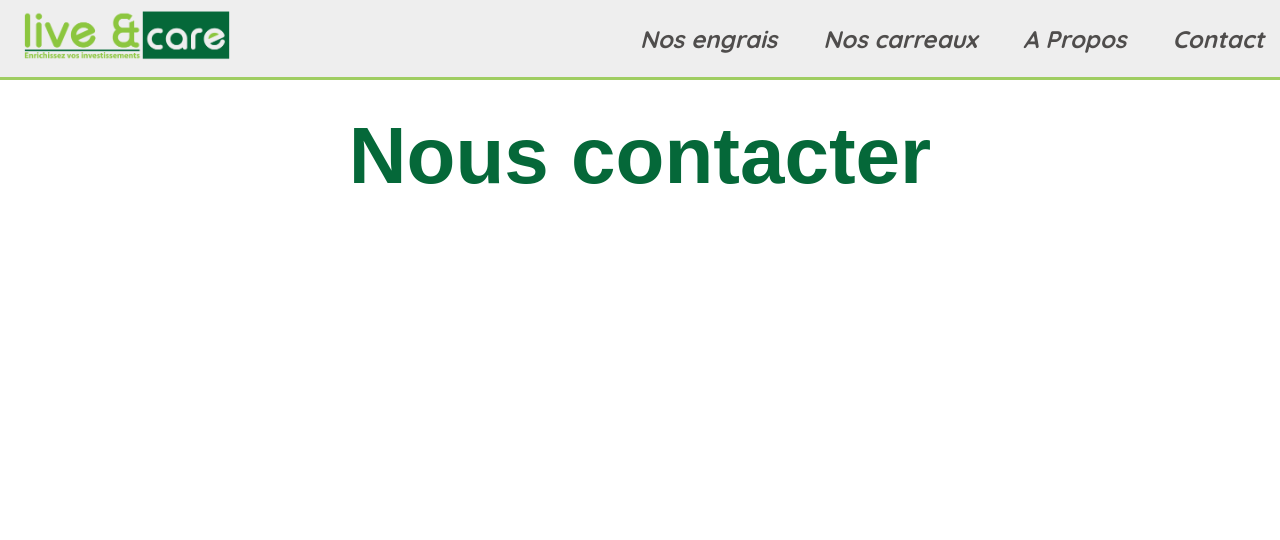
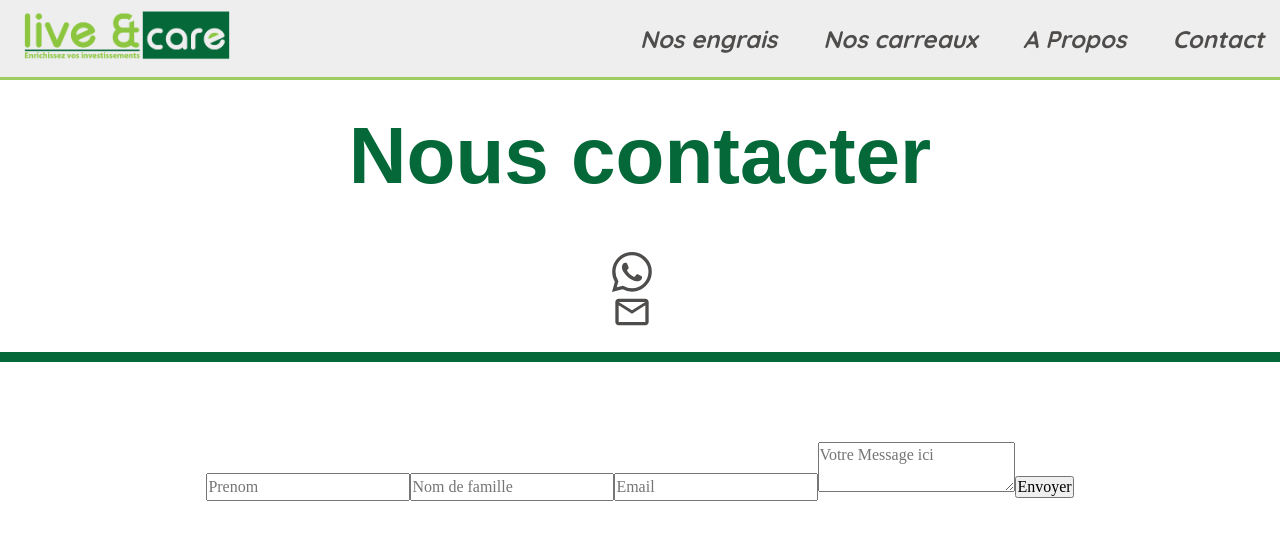
Before and after one commit to OlidaKelly/site_carreaux_frontend, a React (Create React App) app: page /contact in a window 1280 px wide. Shown: the top 540 px of the page. Built offline with nearby package versions, Linux system fonts and the light colour scheme; no server answers; a web font is replaced by a local one.

Commit message:
creation of the form and contact page in progress

```diff
--- /dev/null
+++ b/src/components/Form/Form.css
@@ -0,0 +1,16 @@
+.Contact {
+  padding: 5vh;
+  padding-top: 10vh;
+  display:flex;
+  flex-direction: column;
+  justify-content:center;
+  align-items: center;
+}
+
+.Contact .infos {
+  height: 30vh;
+  display:flex;
+  flex-direction: column;
+  justify-content: center;
+  align-items: center;
+}
--- /dev/null
+++ b/src/components/Form/Form.jsx
@@ -0,0 +1,63 @@
+import { useState } from 'react';
+import axios from 'axios';
+import './Form.css';
+
+
+const Form = () => {
+  const [message, setMessage] = useState('');
+  const [email, setEmail] = useState('');
+  const [firstname, setFirstname] = useState('');
+  const [lastname, setLastname] = useState('');
+
+  const handleSubmit = (e) => {
+    e.preventDefault();
+
+    if (message !== '' && email !== '' && firstname !== '' && lastname !== '') {
+      axios.post('http://localhost:5000/contact', {
+        firstname: firstname,
+        lastname: lastname,
+        email: email,
+        message: message,
+      });
+
+    } else {
+      alert('alert', 'Vos informations doivent être complètes', 5000);
+    }
+  };
+
+  return (
+
+    <div className="Contact">
+      <form className="Form" onSubmit={handleSubmit}>
+        <input
+          type="text"
+          placeholder="Prenom"
+          onChange={(e) => setFirstname(e.target.value)}
+        />
+        <input
+          type="text"
+          placeholder="Nom de famille"
+          onChange={(e) => setLastname(e.target.value)}
+        />
+        <input
+          type="email"
+          placeholder="Email"
+          onChange={(e) => setEmail(e.target.value)}
+        />
+        <textarea
+          type="text"
+          placeholder="Votre Message ici"
+          onChange={(e) => setMessage(e.target.value)}
+        ></textarea>
+        <input type="submit" className="button" value="Envoyer" />
+      </form>
+      {/* {reponse !== '' ? (
+        <div className={`created ${reponseType}`}>{reponse}</div>
+      ) : (
+        ''
+      )} */}
+    </div>
+  );
+};
+
+export default Form;
--- a/src/pages/ContactPage/ContactPage.css
+++ b/src/pages/ContactPage/ContactPage.css
@@ -0,0 +1,19 @@
+.div-ContactPage-container{
+  display: flex;
+  justify-content: center;
+  align-items: center;
+  border-bottom: 10px solid var(--third);
+  padding: 2.5vh;
+}
+
+.contact-icon{
+  color: var(--dark);
+  font-size: 5vh;
+  margin-right: 2vh;
+}
+
+.div-ContactPage-container li {
+font-size: 1.5rem;
+display: flex;
+align-items: center;
+}
--- a/src/pages/ContactPage/ContactPage.jsx
+++ b/src/pages/ContactPage/ContactPage.jsx
@@ -1,9 +1,41 @@
+import { useEffect, useState } from 'react';
+import { Link } from 'react-router-dom';
+import Form from '../../components/Form/Form';
+import { BsWhatsapp } from 'react-icons/bs';
+import { MdOutlineEmail } from 'react-icons/md';
+import axios from 'axios';
+
 import './ContactPage.css';
 
 const ContactPage = () => {
+  const [about, setAbout] = useState();
+
+  useEffect(() => {
+  axios.get('http://localhost:5001/about/1').then(({ data }) => {
+    setAbout(data);
+  });
+  }, []);
+
   return (
     <div className="ContactPage">
       <h1>Nous contacter</h1>
+      <div className="div-ContactPage-container">
+        <div className="infos">
+          <ul>
+            <Link to={`tel:${about?.phone}`}>
+              <li>
+               <BsWhatsapp className='contact-icon'/>
+                {about?.phone}
+              </li>
+            </Link>
+            <li>
+              <MdOutlineEmail className='contact-icon' />
+              {about?.email}
+            </li>
+          </ul>
+        </div>
+      </div>
+      <Form/>
     </div>
   );
 }
```
Also changed, not shown: src/components/Form.jsx (deleted).
